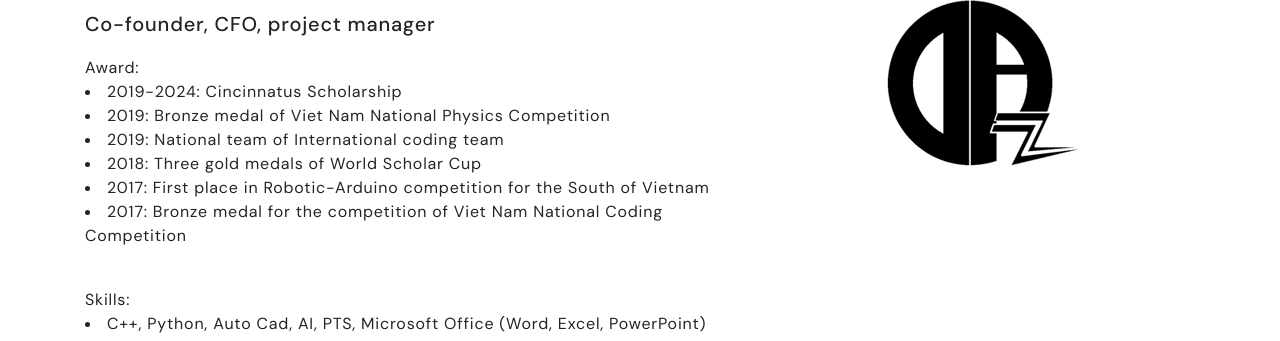
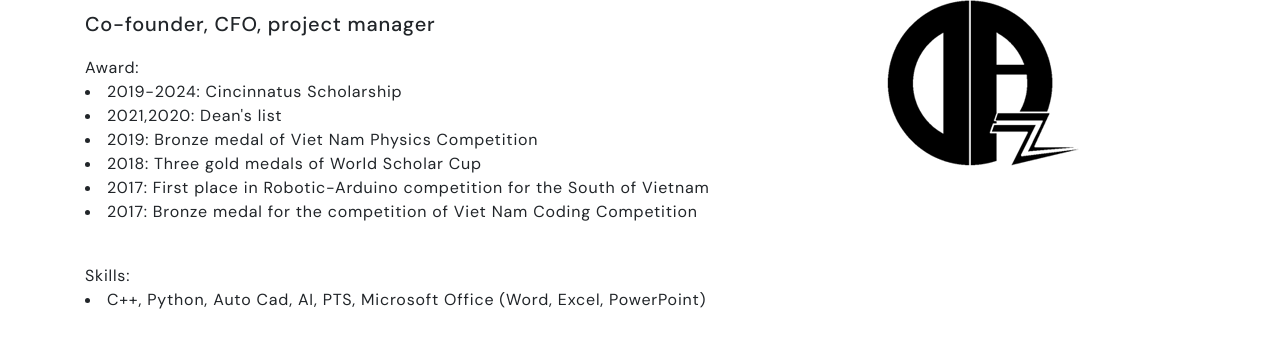
Before and after one commit to GalathonGame/website, a plain HTML site: page index.html in a window 1280 px wide. Shown: the part 1087-1428 px from the top of the page. Drawn offline with nearby package versions, Linux system fonts and the light colour scheme.

Commit message:
Update index.html

```diff
--- a/index.html
+++ b/index.html
@@ -80,11 +80,11 @@
                                     Award:
                                     <ul>
                                         <li>2019-2024: Cincinnatus Scholarship</li>
-                                        <li>2019: Bronze medal of Viet Nam National Physics Competition</li>
-                                        <li>2019: National team of International coding team</li>
+                                        <li>2021,2020: Dean's list</li>
+                                        <li>2019: Bronze medal of Viet Nam Physics Competition</li>
                                         <li>2018: Three gold medals of World Scholar Cup</li>
                                         <li>2017: First place in Robotic-Arduino competition for the South of Vietnam</li>
-                                        <li>2017: Bronze medal for the competition of Viet Nam National Coding Competition</li>
+                                        <li>2017: Bronze medal for the competition of Viet Nam Coding Competition</li>
                                     </ul>
                                     <br>
                                     Skills: <br>
```
